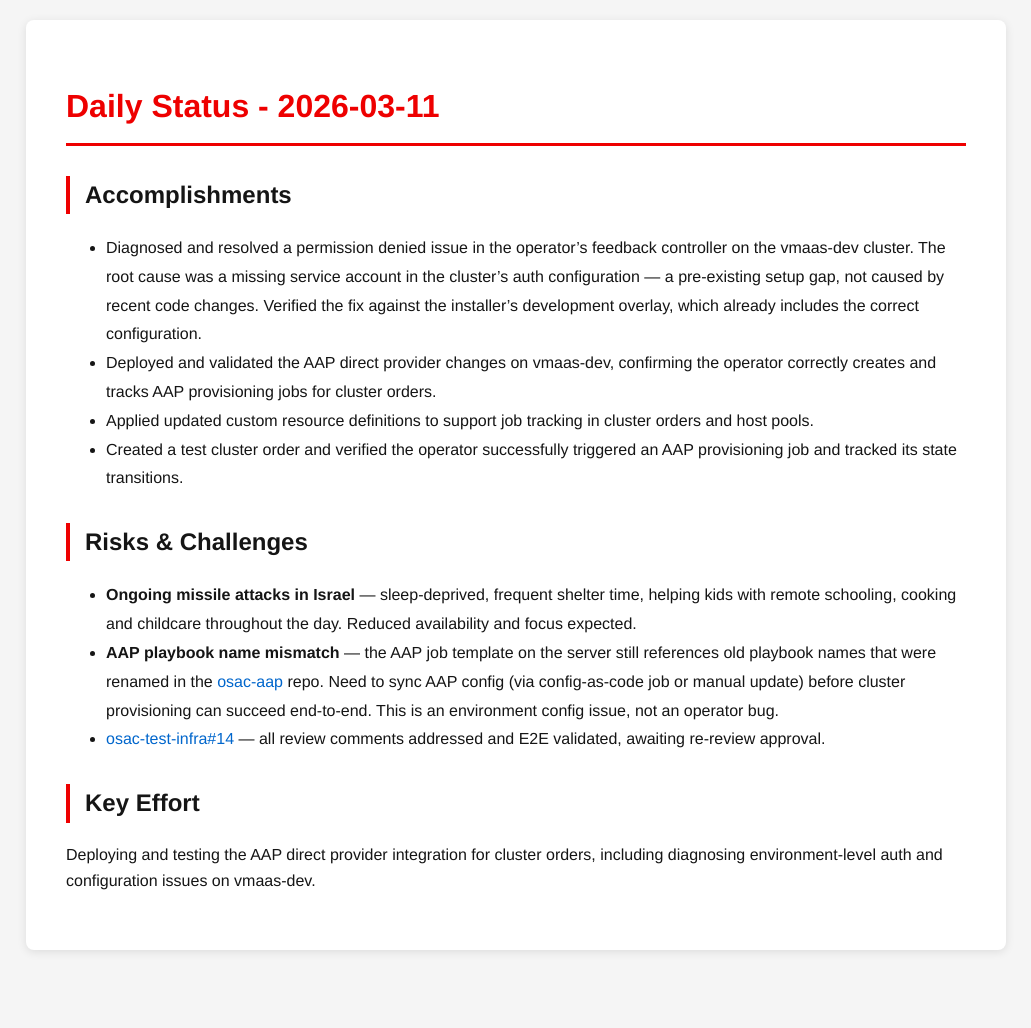
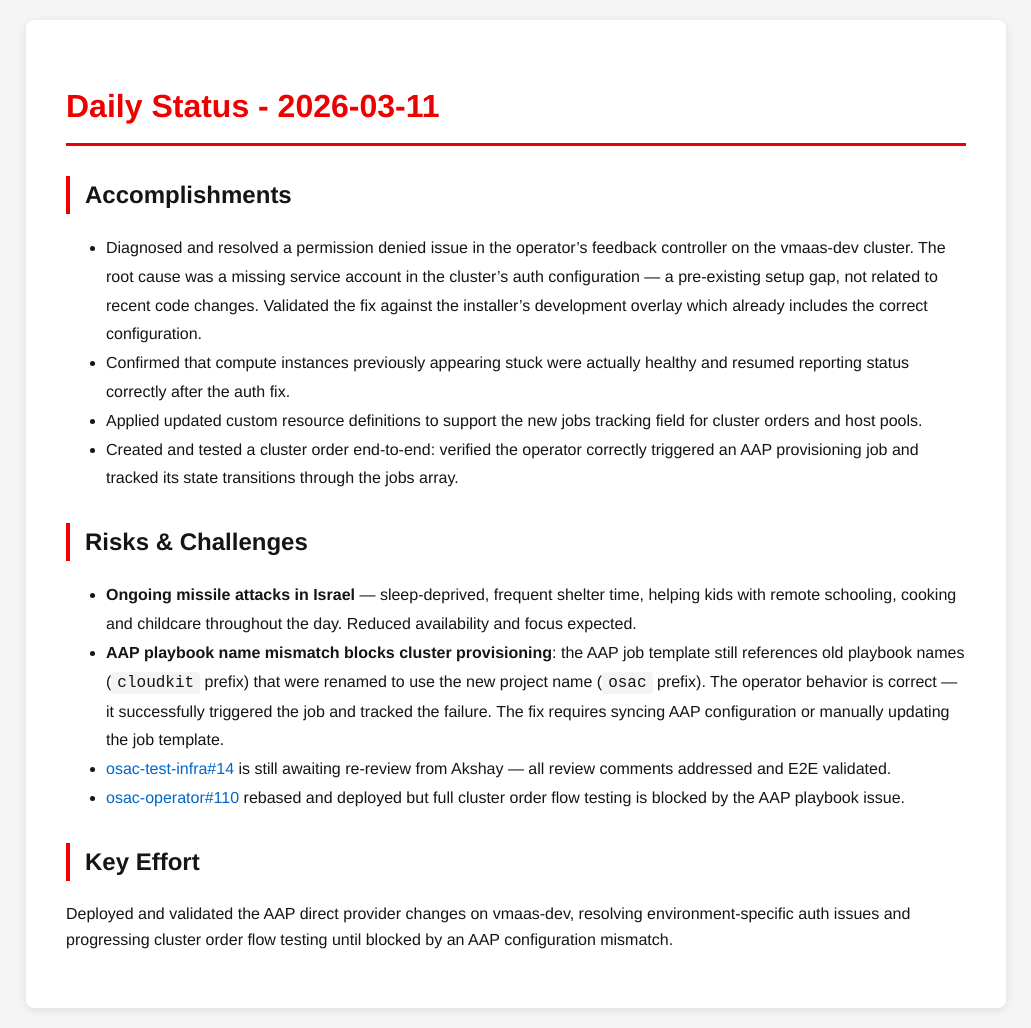
Before and after one commit to tzvatot/daily-status, a Jekyll site: the page built from 2026-03-11.md, in a window 1280 px wide. Shown: the whole page, without its empty margins (124-1155 px from the left). Built offline with Jekyll 4.4.1, drawn with Linux system fonts in a browser that asks for light colours; before the commit the page ends 970 px from its top, so only the background shows below that.

Commit message:
Daily status update - 2026-03-11

```diff
--- a/2026-03-11.md
+++ b/2026-03-11.md
@@ -7,15 +7,16 @@
 # Daily Status - 2026-03-11
 
 ## Accomplishments
-- Diagnosed and resolved a permission denied issue in the operator's feedback controller on the vmaas-dev cluster. The root cause was a missing service account in the cluster's auth configuration — a pre-existing setup gap, not caused by recent code changes. Verified the fix against the installer's development overlay, which already includes the correct configuration.
-- Deployed and validated the AAP direct provider changes on vmaas-dev, confirming the operator correctly creates and tracks AAP provisioning jobs for cluster orders.
-- Applied updated custom resource definitions to support job tracking in cluster orders and host pools.
-- Created a test cluster order and verified the operator successfully triggered an AAP provisioning job and tracked its state transitions.
+- Diagnosed and resolved a permission denied issue in the operator's feedback controller on the vmaas-dev cluster. The root cause was a missing service account in the cluster's auth configuration — a pre-existing setup gap, not related to recent code changes. Validated the fix against the installer's development overlay which already includes the correct configuration.
+- Confirmed that compute instances previously appearing stuck were actually healthy and resumed reporting status correctly after the auth fix.
+- Applied updated custom resource definitions to support the new jobs tracking field for cluster orders and host pools.
+- Created and tested a cluster order end-to-end: verified the operator correctly triggered an AAP provisioning job and tracked its state transitions through the jobs array.
 
 ## Risks & Challenges
 - **Ongoing missile attacks in Israel** — sleep-deprived, frequent shelter time, helping kids with remote schooling, cooking and childcare throughout the day. Reduced availability and focus expected.
-- **AAP playbook name mismatch** — the AAP job template on the server still references old playbook names that were renamed in the [osac-aap](https://github.com/osac-project/osac-aap) repo. Need to sync AAP config (via config-as-code job or manual update) before cluster provisioning can succeed end-to-end. This is an environment config issue, not an operator bug.
-- [osac-test-infra#14](https://github.com/osac-project/osac-test-infra/pull/14) — all review comments addressed and E2E validated, awaiting re-review approval.
+- **AAP playbook name mismatch blocks cluster provisioning**: the AAP job template still references old playbook names (`cloudkit` prefix) that were renamed to use the new project name (`osac` prefix). The operator behavior is correct — it successfully triggered the job and tracked the failure. The fix requires syncing AAP configuration or manually updating the job template.
+- [osac-test-infra#14](https://github.com/osac-project/osac-test-infra/pull/14) is still awaiting re-review from Akshay — all review comments addressed and E2E validated.
+- [osac-operator#110](https://github.com/osac-project/osac-operator/pull/110) rebased and deployed but full cluster order flow testing is blocked by the AAP playbook issue.
 
 ## Key Effort
-Deploying and testing the AAP direct provider integration for cluster orders, including diagnosing environment-level auth and configuration issues on vmaas-dev.
+Deployed and validated the AAP direct provider changes on vmaas-dev, resolving environment-specific auth issues and progressing cluster order flow testing until blocked by an AAP configuration mismatch.
```
